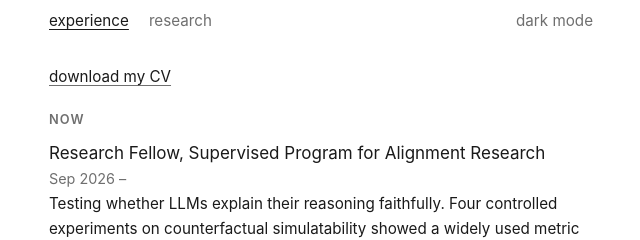
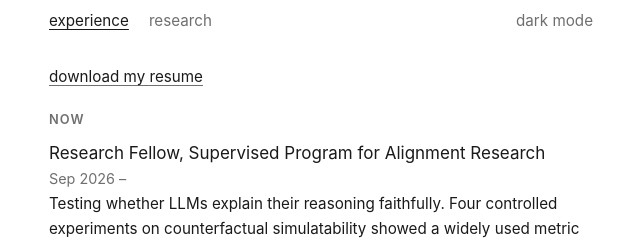
Before and after one commit to mmaneet/maneetmehta-site, a plain HTML site: page index.html in a window 1280 px wide. Both pictures are taken after a click on the button "experience". Shown: the part 219-459 px from the top of the page, 319-959 px from the left. Drawn offline with Linux system fonts and the light colour scheme.

Commit message:
Rename the CV download link to resume
Co-Authored-By: Claude Fable 5.1 <noreply@anthropic.com>
Claude-Session: https://claude.ai/code/session_012htbtDZaoYEwK5TnzMkYmx

```diff
--- a/index.html
+++ b/index.html
@@ -33,7 +33,7 @@
       </nav>
 
       <div class="experience-panel" id="experience" hidden>
-        <p class="pdf top"><a href="maneet-mehta-resume.pdf" download="Maneet_Mehta_CV.pdf">download my CV</a></p>
+        <p class="pdf top"><a href="maneet-mehta-resume.pdf" download="Maneet_Mehta_Resume.pdf">download my resume</a></p>
         <h2>Now</h2>
         <ul>
           <li>
```
